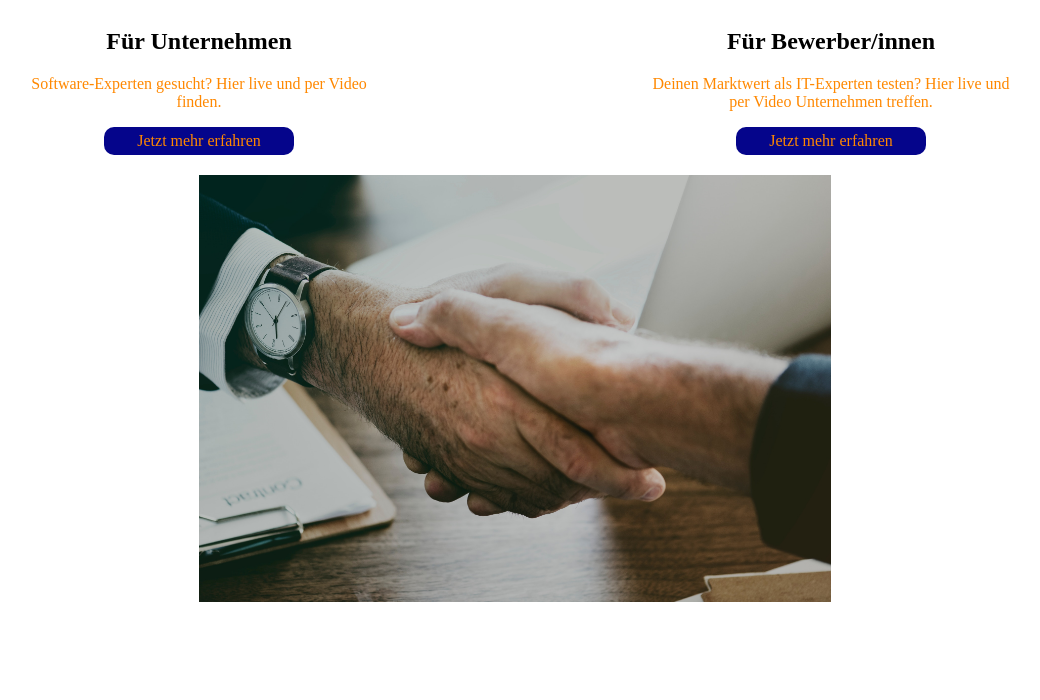
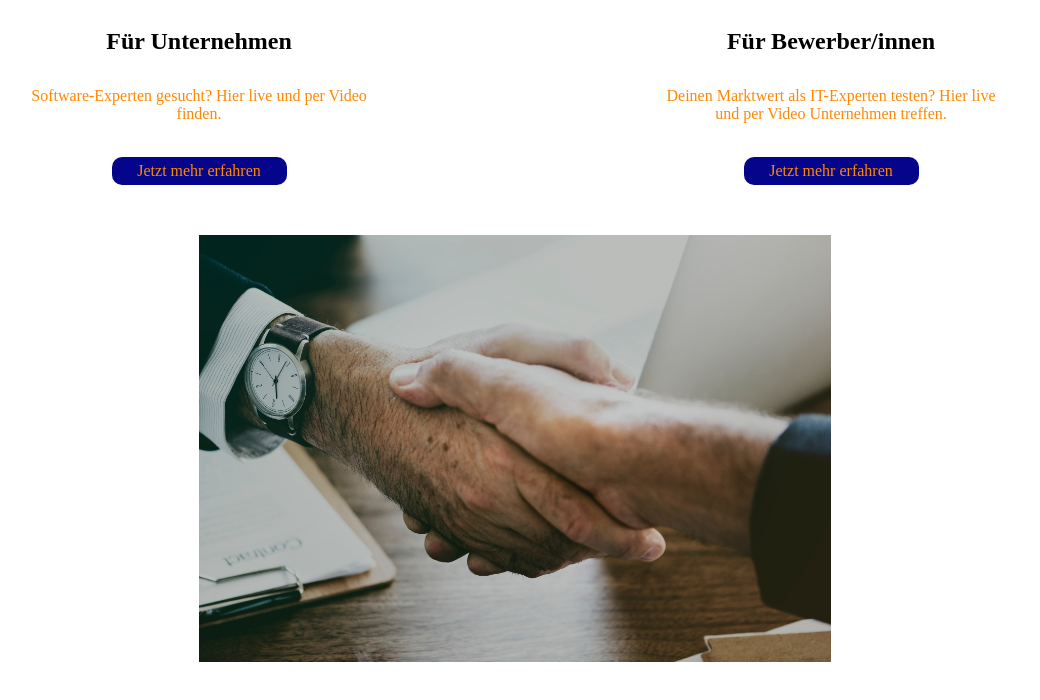
Before and after one commit to pashkevich-d/jobTempoMeeting, a plain HTML site: page index.html in a window 1280 px wide. Shown: the whole page, without its empty margins (125-1165 px from the left). Drawn offline with Linux system fonts and the light colour scheme.

Commit message:
change margins

```diff
--- a/sass/style.scss
+++ b/sass/style.scss
@@ -5,12 +5,15 @@
 .home {
   display: flex;
   justify-content: space-around;
-  margin-bottom: 20px;
+  margin-bottom: 50px;
   &-col {
     text-align: center;
     width: 30%;
+    max-width: 350px;
     &-text {
       color: rgb(255, 136, 0);
+      min-height: 54px;
+      margin-top: 32px;
     }
   }
   &-img {
```
Also changed, not shown: css/style.css, 1 other file.
